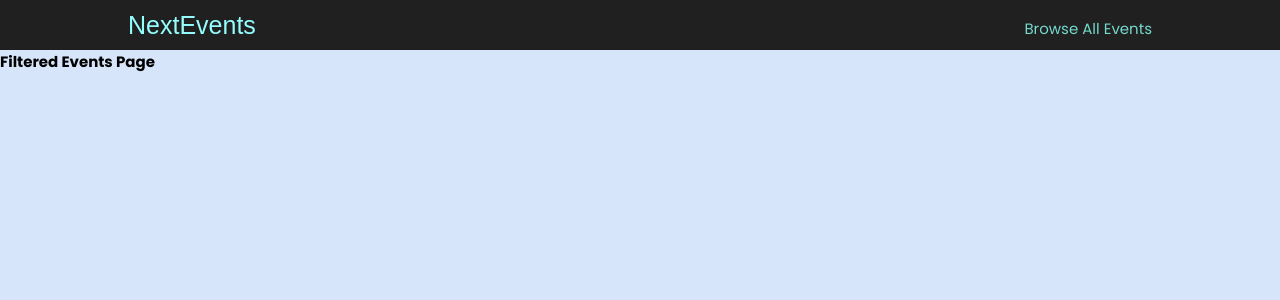
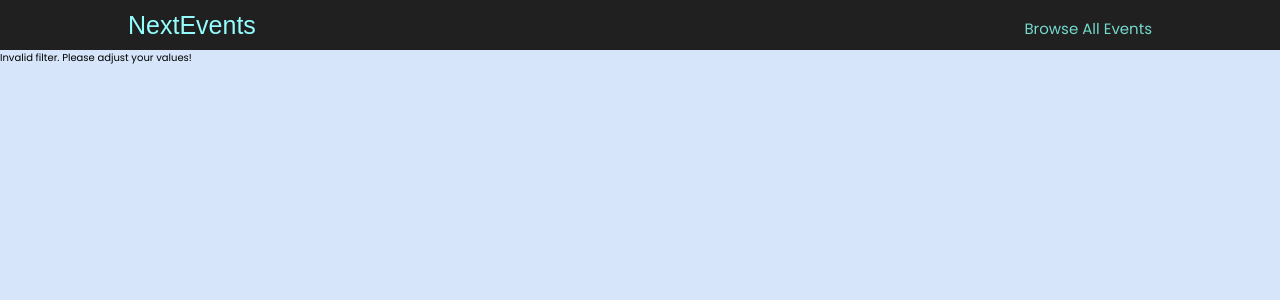
Before and after one commit to hieunguyenduc696/pages-file-based-routing-project, a Next.js app: page /events in a window 1280 px wide. Shown: the top 300 px of the page. Built offline with nearby package versions, Linux system fonts and the light colour scheme.

Commit message:
extracting data on the Catch-all page

```diff
--- a/pages/events/[...slug].js
+++ b/pages/events/[...slug].js
@@ -1,4 +1,39 @@
+import { getFilteredEvents } from "../../dummy-data";
+import { useRouter } from "next/router";
+
 const FilteredEventsPage = () => {
+  const router = useRouter();
+  const filterData = router.query.slug;
+  if (!filterData) {
+    return <p className="center">Loading...</p>;
+  }
+
+  const filteredYear = filterData[0];
+  const filteredMonth = filterData[1];
+
+  const numYear = +filteredYear;
+  const numMonth = +filteredMonth;
+
+  if (
+    isNaN(numMonth) ||
+    isNaN(numYear) ||
+    numYear > 2030 ||
+    numYear < 2021 ||
+    numMonth < 1 ||
+    numMonth > 12
+  ) {
+    return <p>Invalid filter. Please adjust your values!</p>;
+  }
+
+  const filteredEvents = getFilteredEvents({
+    year: numYear,
+    month: numMonth
+  })
+
+  if (!filteredEvents || filteredEvents.length === 0) {
+    return <p>No events found for the chosen filter!</p>
+  }
+
   return (
     <div>
       <h2>Filtered Events Page</h2>
--- a/styles/globals.css
+++ b/styles/globals.css
@@ -1,4 +1,4 @@
-@import url('https://fonts.googleapis.com/css2?family=Lato:wght@300&family=Open+Sans:wght@300;400;600&family=Poppins:wght@300;400;700&family=Roboto:wght@100&display=swap');
+@import url("https://fonts.googleapis.com/css2?family=Lato:wght@300&family=Open+Sans:wght@300;400;600&family=Poppins:wght@300;400;700&family=Roboto:wght@100&display=swap");
 
 html {
   font-size: 62.5%;
@@ -6,7 +6,7 @@
 
 body {
   font-family: "Poppins", sans-serif;
-  background-color: #D6E5FA;
+  background-color: #d6e5fa;
 }
 
 * {
@@ -30,3 +30,8 @@
   width: 20px;
   display: inline-block;
 }
+
+.center {
+  margin: auto;
+  text-align: center;
+}
```
